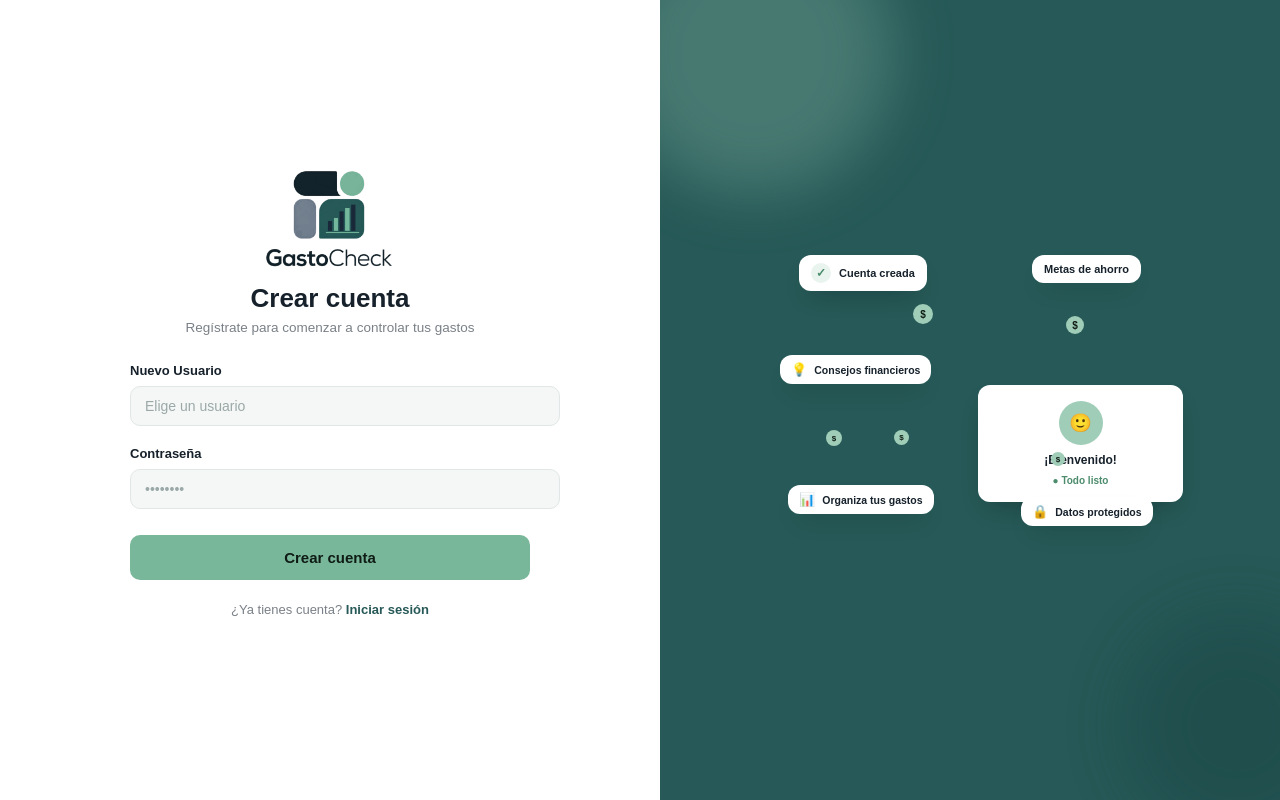
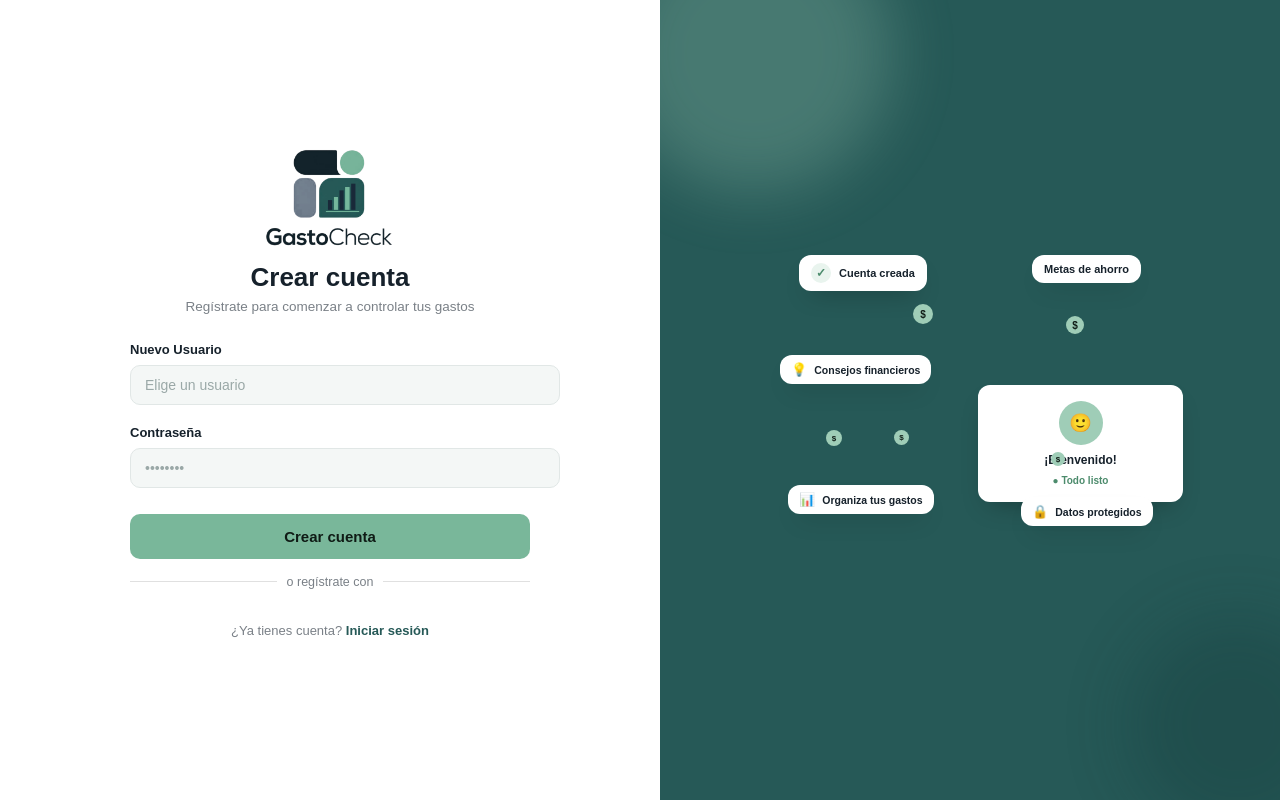
Before and after one commit to achacon-2025216/gestion_gastos_0.1, an Angular app in the folder front/: page /registro in a window 1280 px wide. Built offline with nearby package versions, Linux system fonts and the light colour scheme.

Commit message:
feat: Se cambio el html y css para agregar el boton de google y el ts para implemental la logica

```diff
--- a/front/src/app/componentes/registro/registro.css
+++ b/front/src/app/componentes/registro/registro.css
@@ -58,7 +58,40 @@
   box-shadow: 0 12px 24px -8px rgba(121,183,154,0.45);
 }
 
-.register-footer{ text-align: center; margin-top: 22px; font-size: 13px; color: #7a8087; }
+/* ---------- ESTILOS NUEVOS: SEPARADOR Y GOOGLE ---------- */
+.divider {
+  display: flex;
+  align-items: center;
+  text-align: center;
+  margin: 16px 0;
+  color: #7a8087;
+  font-size: 12.5px;
+}
+
+.divider::before,
+.divider::after {
+  content: '';
+  flex: 1;
+  border-bottom: 1px solid rgba(0, 0, 0, 0.12);
+}
+
+.divider span {
+  padding: 0 10px;
+}
+
+.google-btn-container {
+  width: 100%;
+  display: flex;
+  justify-content: center;
+  margin-bottom: 10px;
+}
+
+.google-btn-container iframe {
+  border-radius: 9999px !important;
+  box-shadow: 0 4px 12px rgba(0, 0, 0, 0.08) !important;
+}
+
+.register-footer{ text-align: center; margin-top: 18px; font-size: 13px; color: #7a8087; }
 .register-footer a{ color: var(--primary-color); text-decoration: none; font-weight: 600; }
 .register-footer a:hover{ text-decoration: underline; }
 
--- a/front/src/app/componentes/registro/registro.html
+++ b/front/src/app/componentes/registro/registro.html
@@ -27,6 +27,16 @@
 
         <button type="submit" class="btn-submit">Crear cuenta</button>
       </form>
+
+      <!-- SEPARADOR GOOGLE -->
+      <div class="divider">
+        <span>o regístrate con</span>
+      </div>
+
+      <!-- CONTENEDOR BOTÓN DE GOOGLE -->
+      <div class="google-btn-container">
+        <div #googleBtn style="width: 100%; display: flex; justify-content: center;"></div>
+      </div>
 
       <div class="register-footer">
         <p>¿Ya tienes cuenta? <a routerLink="/login">Iniciar sesión</a></p>
--- a/front/src/app/componentes/registro/registro.ts
+++ b/front/src/app/componentes/registro/registro.ts
@@ -1,8 +1,10 @@
-import { Component } from '@angular/core';
+import { Component, AfterViewInit, ElementRef, ViewChild } from '@angular/core';
 import { CommonModule } from '@angular/common';
 import { FormsModule } from '@angular/forms';
 import { Router, RouterLink } from '@angular/router';
 import { HttpClient, HttpClientModule } from '@angular/common/http';
+
+declare var google: any;
 
 @Component({
   selector: 'app-registro',
@@ -12,13 +14,45 @@ import { HttpClient, HttpClientModule } from '@angular/common/http';
   styleUrl: './registro.css'
 })
 
-export class RegistroComponent {
+export class RegistroComponent implements AfterViewInit {
   username = '';
   password = '';
   successMessage = '';
   errorMessage = '';
 
+  @ViewChild('googleBtn', { static: false }) googleBtn!: ElementRef;
+
   constructor(private http: HttpClient, private router: Router) {}
+
+  ngAfterViewInit(): void {
+    this.initGoogleSignIn();
+  }
+
+  initGoogleSignIn(): void {
+    if (typeof google !== 'undefined') {
+      google.accounts.id.initialize({
+        client_id: '463867676917-g8hga9ugqt9um24hpkoakhrl7jjhbs.apps.googleusercontent.com',
+        callback: (response: any) => this.handleGoogleCredentialResponse(response)
+      });
+
+      if (this.googleBtn && this.googleBtn.nativeElement) {
+        google.accounts.id.renderButton(
+          this.googleBtn.nativeElement,
+          {
+            theme: 'outline',
+            size: 'large',
+            shape: 'pill',
+            width: '100%'
+          }
+        );
+      }
+    }
+  }
+
+  handleGoogleCredentialResponse(response: any): void {
+    console.log('Token JWT de registro con Google obtenido:', response.credential);
+    // Aquí puedes agregar la lógica para enviar el token a tu backend si lo requieres
+  }
 
   onRegister() {
     const newUser = { username: this.username, password: this.password };
```
